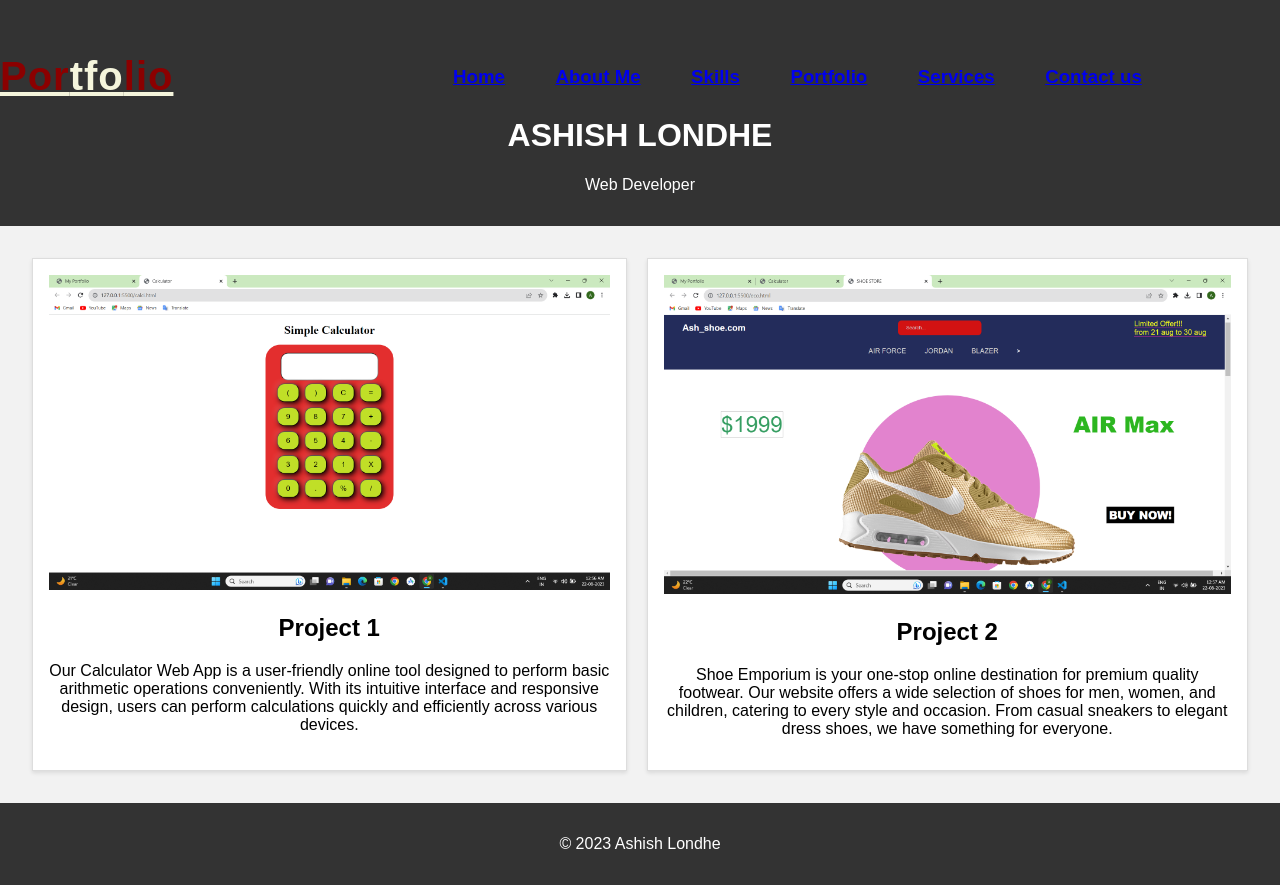
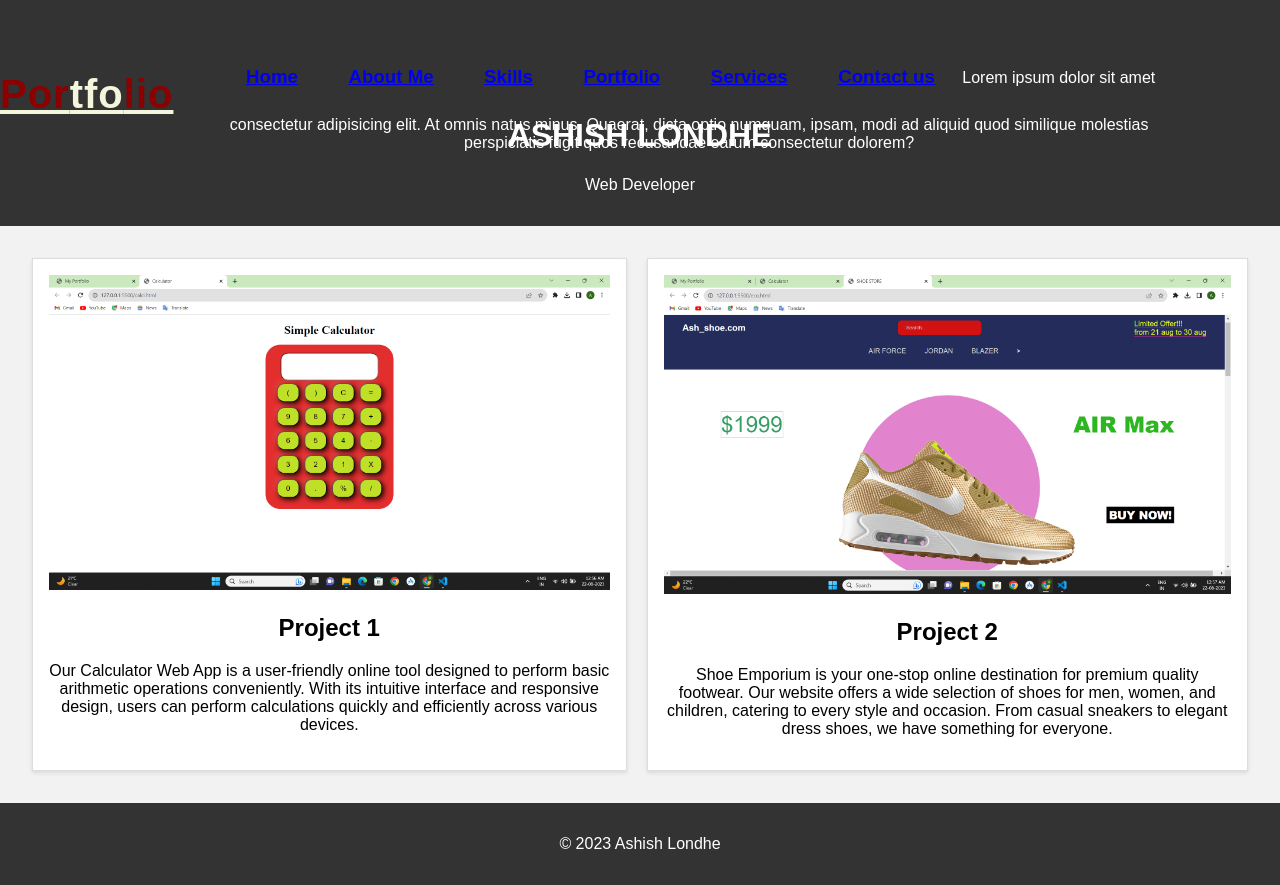
Before and after one commit to Mayur-2003/create, a plain HTML site: page level 1/task 1/index.html in a window 1280 px wide. Drawn offline with Linux system fonts and the light colour scheme.

Commit message:
branch cmmit

```diff
--- a/level 1/task 1/index.html
+++ b/level 1/task 1/index.html
@@ -19,6 +19,7 @@
                     <li><h3><a href="#">Portfolio</a></h3></li>
                     <li><h3><a href="#">Services</a></h3></li>
                     <li><h3><a href="#">Contact us</a></h3></li>
+                    Lorem ipsum dolor sit amet consectetur adipisicing elit. At omnis natus minus. Quaerat, dicta optio numquam, ipsam, modi ad aliquid quod similique molestias perspiciatis fugit quos recusandae earum consectetur dolorem?
                 </ul>
             </nav>
         </div>
```
